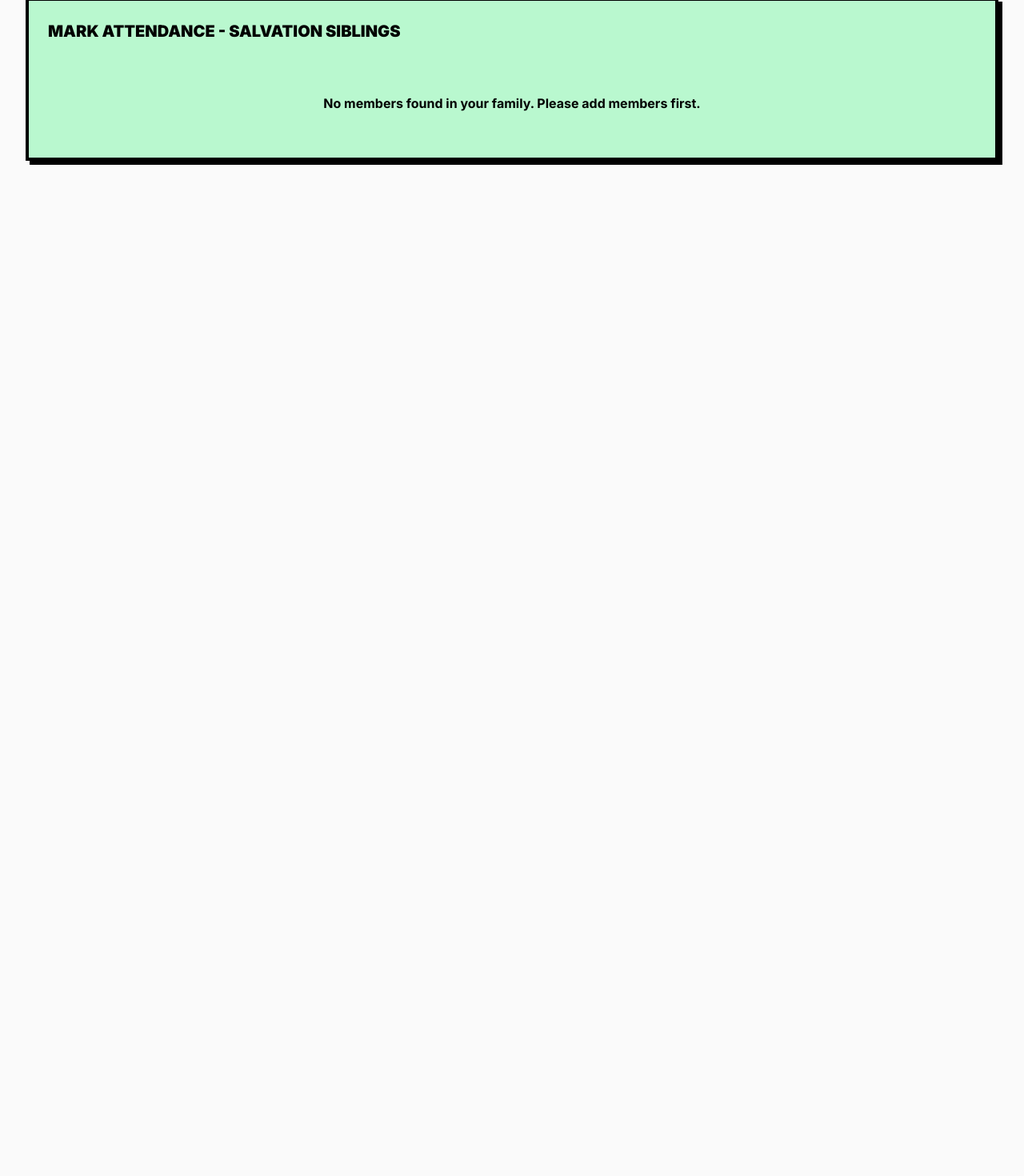
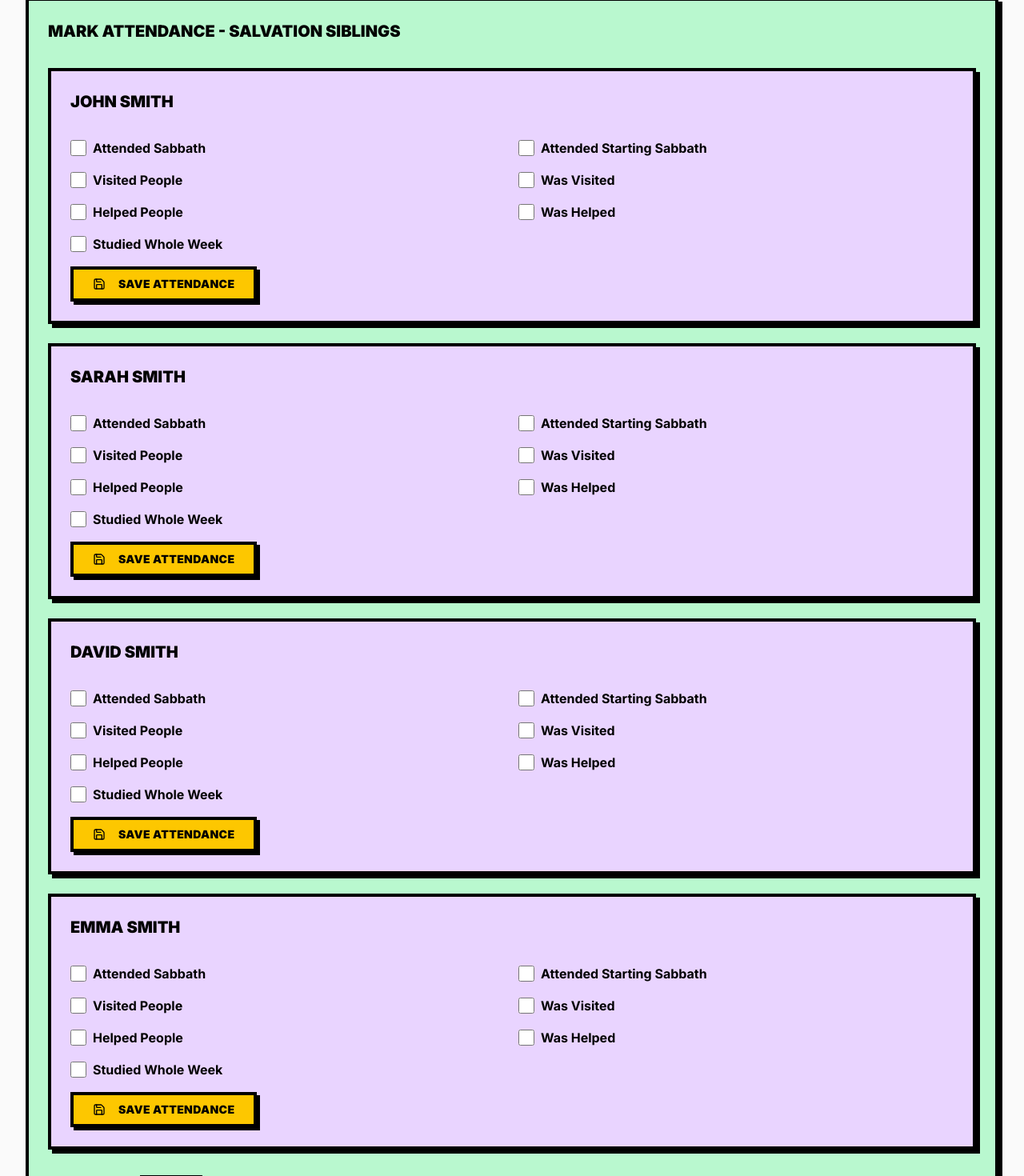
Before and after one commit to RCA-SDA/rca-sda-web-frontend, a Next.js app: page /sabbath-report in a window 1280 px wide. Shown: the part 530-2000 px from the top of the page at 80% size. Before the commit the page ends 883 px from the top, so only its background shows below. Built offline with nearby package versions, Linux system fonts and the light colour scheme.

Commit message:
feat[sabbath report] : add illustration data

```diff
--- a/app/sabbath-report/page.tsx
+++ b/app/sabbath-report/page.tsx
@@ -8,12 +8,15 @@ import { Input } from '@/components/ui/input';
 import { Label } from '@/components/ui/label';
 import { Calendar } from '@/components/ui/calendar';
 import { Dialog, DialogContent, DialogHeader, DialogTitle } from '@/components/ui/dialog';
+import { Pagination } from '@/components/Pagination';
 import { Calendar as CalendarIcon, Save } from 'lucide-react';
 import { format } from 'date-fns';
 
 export default function SabbathReportPage() {
   const [selectedDate, setSelectedDate] = useState<Date>(new Date());
   const [showCalendar, setShowCalendar] = useState(false);
+  const [currentPage, setCurrentPage] = useState(1);
+  const [itemsPerPage, setItemsPerPage] = useState(5);
 
   // Mock current user - replace with actual auth
   const currentUser = {
@@ -23,7 +26,67 @@ export default function SabbathReportPage() {
   };
 
   // Mock family members - replace with API call
-  const familyMembers: Member[] = [];
+  const familyMembers: Member[] = [
+    {
+      id: '1',
+      name: 'John Smith',
+      family: 'Salvation Siblings',
+      role: 'Father',
+      email: 'john.smith@example.com',
+      phone: '555-0101',
+      address: '123 Faith Street',
+      dateOfBirth: new Date('1980-05-15'),
+      baptismDate: new Date('2005-08-20'),
+      joinedDate: new Date('2005-08-20'),
+      isActive: true,
+      createdAt: new Date(),
+      updatedAt: new Date(),
+    },
+    {
+      id: '2',
+      name: 'Sarah Smith',
+      family: 'Salvation Siblings',
+      role: 'Mother',
+      email: 'sarah.smith@example.com',
+      phone: '555-0102',
+      address: '123 Faith Street',
+      dateOfBirth: new Date('1982-09-22'),
+      baptismDate: new Date('2006-03-15'),
+      joinedDate: new Date('2006-03-15'),
+      isActive: true,
+      createdAt: new Date(),
+      updatedAt: new Date(),
+    },
+    {
+      id: '3',
+      name: 'David Smith',
+      family: 'Salvation Siblings',
+      role: 'Youth',
+      email: 'david.smith@example.com',
+      phone: '555-0103',
+      address: '123 Faith Street',
+      dateOfBirth: new Date('2008-12-10'),
+      baptismDate: new Date('2020-07-18'),
+      joinedDate: new Date('2020-07-18'),
+      isActive: true,
+      createdAt: new Date(),
+      updatedAt: new Date(),
+    },
+    {
+      id: '4',
+      name: 'Emma Smith',
+      family: 'Salvation Siblings',
+      role: 'Child',
+      email: 'emma.smith@example.com',
+      phone: '555-0104',
+      address: '123 Faith Street',
+      dateOfBirth: new Date('2012-04-05'),
+      joinedDate: new Date('2012-04-05'),
+      isActive: true,
+      createdAt: new Date(),
+      updatedAt: new Date(),
+    },
+  ];
 
   return (
     <div className="min-h-screen bg-[#fafafa] py-8">
@@ -84,8 +147,11 @@ export default function SabbathReportPage() {
                 No members found in your family. Please add members first.
               </p>
             ) : (
+              <>
                 <div className="space-y-6">
-                {familyMembers.map(member => (
+                  {familyMembers
+                    .slice((currentPage - 1) * itemsPerPage, currentPage * itemsPerPage)
+                    .map(member => (
                       <AttendanceForm
                         key={member.id}
                         member={member}
@@ -94,6 +160,17 @@ export default function SabbathReportPage() {
                       />
                     ))}
                 </div>
+
+                <Pagination
+                  currentPage={currentPage}
+                  totalPages={Math.ceil(familyMembers.length / itemsPerPage)}
+                  onPageChange={setCurrentPage}
+                  itemsPerPage={itemsPerPage}
+                  totalItems={familyMembers.length}
+                  onItemsPerPageChange={setItemsPerPage}
+                  itemsPerPageOptions={[2, 5, 10, 20]}
+                />
+              </>
             )}
           </CardContent>
         </Card>
@@ -134,7 +211,7 @@ function AttendanceForm({
   const [formData, setFormData] = useState({
     attendedSabbath: false,
     attendedStartingSabbath: false,
-    studiedBible: 0,
+    studiedBible: false,
     visitedPeople: false,
     wasVisited: false,
     helpedPeople: false,
@@ -221,19 +298,16 @@ function AttendanceForm({
             />
             <span>Was Helped</span>
           </label>
-        </div>
 
-        <div className="mt-4">
-          <Label htmlFor="bible-days">Days Studied Bible (0-7)</Label>
-          <Input
-            id="bible-days"
-            type="number"
-            min="0"
-            max="7"
-            value={formData.studiedBible}
-            onChange={e => setFormData({ ...formData, studiedBible: parseInt(e.target.value) || 0 })}
-            className="w-32 mt-2"
+          <label className="flex items-center gap-2 cursor-pointer font-bold">
+            <input
+              type="checkbox"
+              checked={formData.studiedBible}
+              onChange={e => setFormData({ ...formData, studiedBible: e.target.checked })}
+              className="w-5 h-5 border-4 border-black"
             />
+            <span>Studied Whole Week</span>
+          </label>
         </div>
 
         <Button onClick={handleSubmit} className="mt-4">
```
Lines whose indentation alone changed are shown as unchanged.
